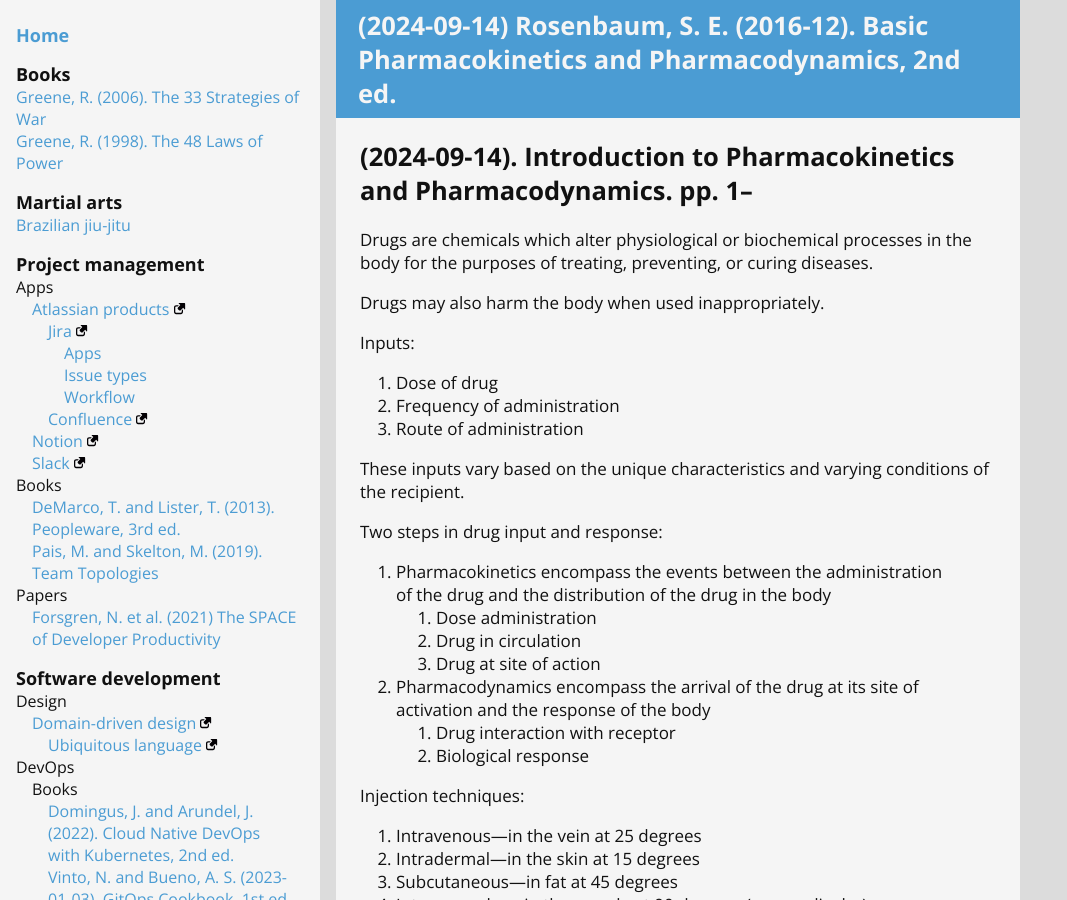
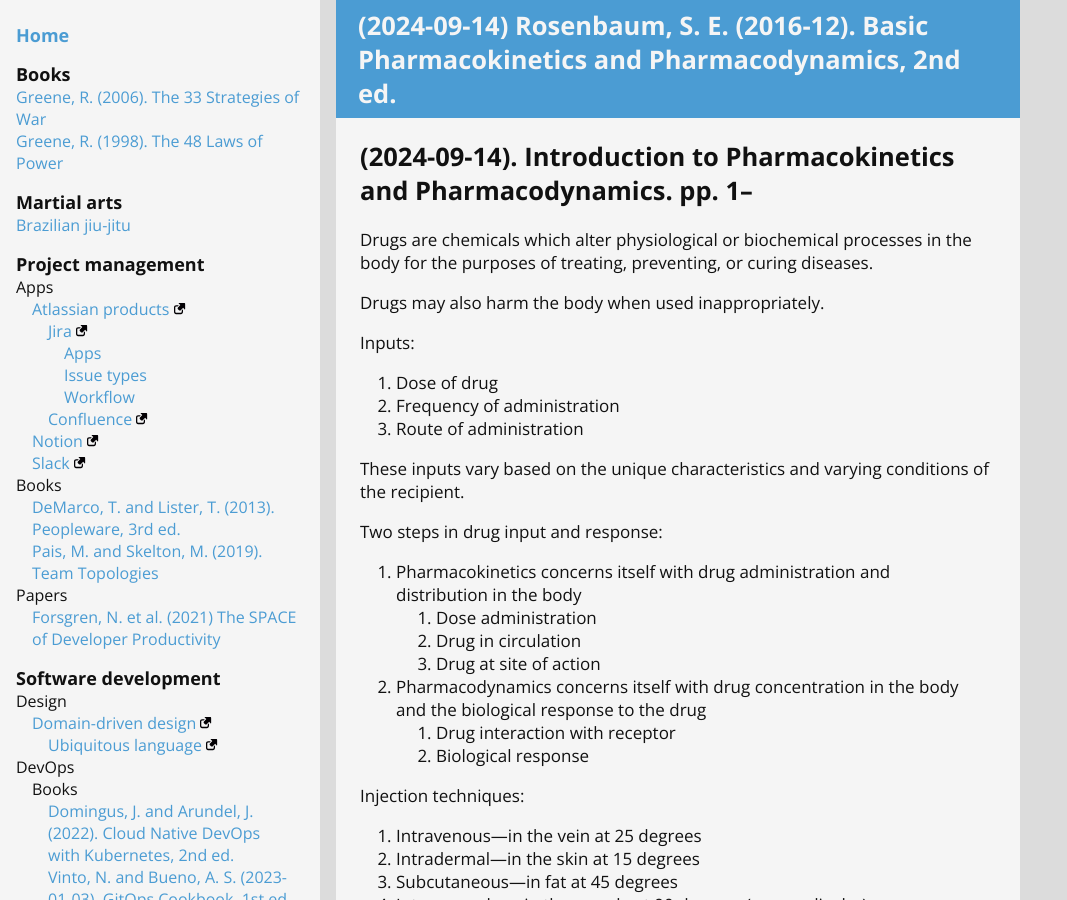
Before and after one commit to ganiulis/personal-notes, a Jekyll site: the page built from books/basic-pharmacokinetics-and-pharmacodynamics.md, in a window 1280 px wide. Shown: the whole page, without its empty margins (0-1067 px from the left). Built offline with Jekyll 4.4.1, drawn with Linux system fonts in a browser that asks for light colours; our own code applies the rules of GitHub Pages for plain Markdown files.

Commit message:
Add notes

```diff
--- a/books/basic-pharmacokinetics-and-pharmacodynamics.md
+++ b/books/basic-pharmacokinetics-and-pharmacodynamics.md
@@ -16,11 +16,11 @@ These inputs vary based on the unique characteristics and varying conditions of
 
 Two steps in drug input and response:
 
-1. Pharmacokinetics encompass the events between the administration of the drug and the distribution of the drug in the body
+1. Pharmacokinetics concerns itself with drug administration and distribution in the body
    1. Dose administration
    2. Drug in circulation
    3. Drug at site of action
-2. Pharmacodynamics encompass the arrival of the drug at its site of activation and the response of the body
+2. Pharmacodynamics concerns itself with drug concentration in the body and the biological response to the drug
    1. Drug interaction with receptor
    2. Biological response
 
```
